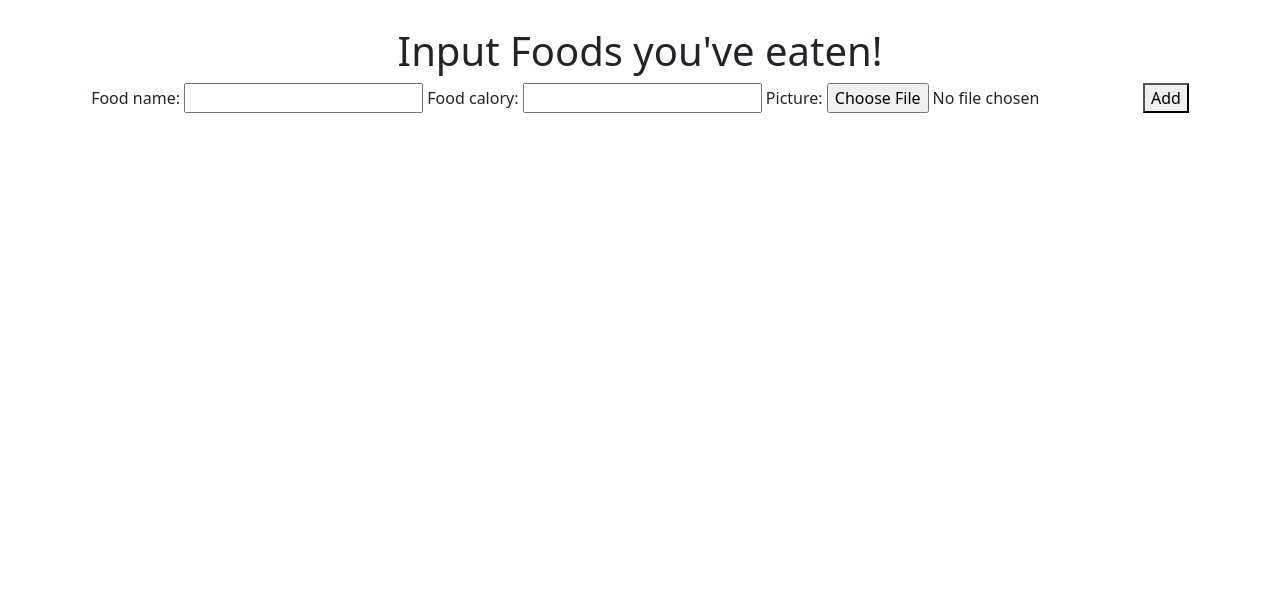
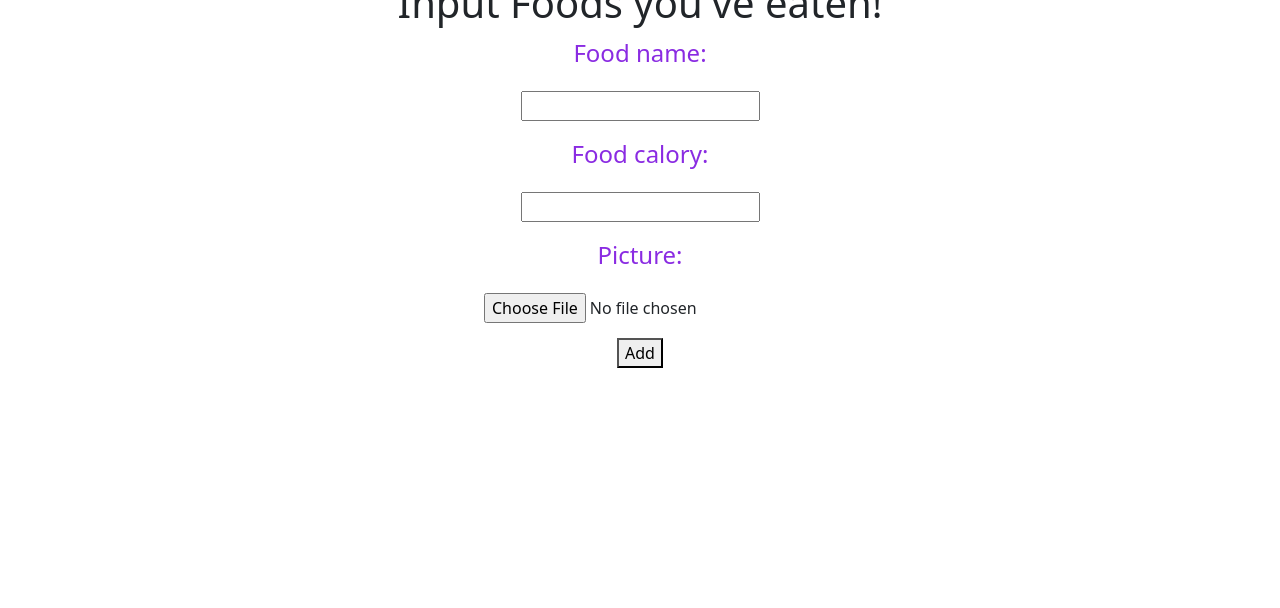
Before and after one commit to denneb-prosolutions/django-calorie-tracker, a Django app: page / in a window 1280 px wide. Shown: the part 126-734 px from the top of the page. Run offline with Django 4.2, Linux system fonts and the light colour scheme; some libraries are stand-ins or nearby versions.

Commit message:
Last Arc of django tutorials

```diff
--- /dev/null
+++ b/home/static/main_css/main.css
@@ -0,0 +1,35 @@
+.form-styling {
+    text-align: center;
+}
+
+.form-styling input {
+    display: block;
+    text-align: center;
+    margin: auto;
+    margin-bottom: 15px;
+}
+
+.form-styling label {
+    margin-bottom: 20px;
+    font-size: 1.5em;
+    color: blueviolet;
+}
+
+.site-form input {
+    display: block;
+    text-align: center;
+    margin: auto;
+    margin-bottom: 15px;
+    padding: 10px;
+    width: 350px;
+}
+
+.site-form label {
+    margin-bottom: 20px;
+    font-size: 1.5em;
+    color: blueviolet;
+}
+
+.site-form span {
+    display: none;
+}
--- a/home/templates/home.html
+++ b/home/templates/home.html
@@ -4,14 +4,17 @@
 
     {% include 'nav.html' %}
         <div class="container">
-            <center class = "mt-5">
+            <div class = "form-styling">
+
                     <h1>Input Foods you've eaten!</h1>
                     <form action="/" method ="POST" enctype="multipart/form-data">
                         {% csrf_token %}
                         {{ foods_form }}
                         <button type="submit">Add</button>
                     </form>
-            </center>
+
+            </div>
+
         </div>
 
  {% endblock %}
--- a/home/templates/html_base.html
+++ b/home/templates/html_base.html
@@ -7,6 +7,7 @@
         <meta name="viewport" content="width=device-width, initial-scale=1.0">
         <title>Calorie Tracker</title>
         <link rel="stylesheet" type="text/css" href="{% static 'css/bootstrap.css' %}">
+        <link rel="stylesheet" type="text/css" href="{% static 'main_css/main.css' %}">
     </head>
     <body>
         {% block content%}
--- a/home/templates/nav.html
+++ b/home/templates/nav.html
@@ -15,18 +15,22 @@
                 <li class="nav-item">
                 <a class="nav-link" href="/">Stats</a>
                 </li>
+                {% if user.is_authenticated %}
+                    <li class="nav-item">
+                        <form action="{% url 'accounts:logout' %}" method = "POST">
+                            {% csrf_token %}
+                            <button type ="submit" class="logout-button">Logout</button>
+                        </form>
+                    </li>
+                {% else %}
                     <li class="nav-item">
                     <a class="nav-link" href="/accounts/login">Login</a>
                     </li>
                     <li class="nav-item">
                     <a class="nav-link" href="/accounts">Signup</a>
                     </li>
-                <li class="nav-item">
-                    <form action="{% url 'accounts:logout' %}" method = "POST">
-                        {% csrf_token %}
-                        <button type ="submit" >Logout</button>
-                    </form>
-                </li>
+
+                 {% endif %}
             </ul>
             <span class="navbar-text">
 
```
Also changed, not shown: IMG_20201219_151732.jpg (added), IMG_8618.JPG (added), db.sqlite3, 3 other files. Lines whose indentation alone changed are shown as unchanged.
